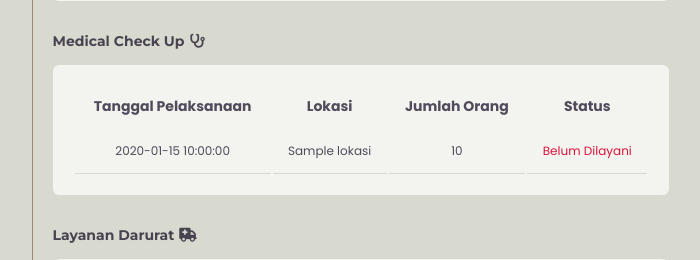
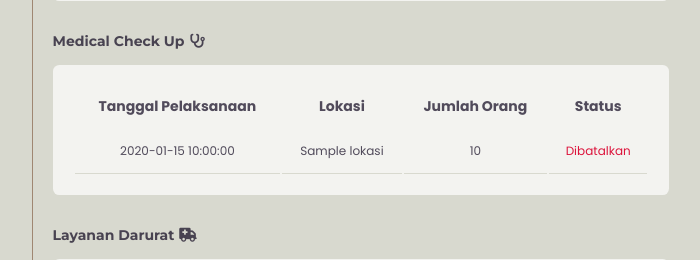
Before and after one commit to AbielB/pearlMedic_PKL, a CodeIgniter 4 app: template app/Views/admin/details_data_perusahaan.php in a window 1280 px wide. Shown: the part 924-1184 px from the top of the page, without its empty margins (217-917 px from the left). Run offline with PHP 8.4 and a stand-in for CodeIgniter, Linux system fonts and the light colour scheme; the template is opened without the code that fills it: most values are stand-ins (such as "Sample title", 1, 10 or a date in 2020); data that the repository does not hold is empty; some libraries are stand-ins or nearby versions.

Commit message:
details fix

```diff
--- a/app/Views/admin/details_data_perusahaan.php
+++ b/app/Views/admin/details_data_perusahaan.php
@@ -141,16 +141,19 @@
 
 
                     <div class="editdelete_profil">
-                        <a href="/admin/EditDataPerusahaan?id=<?php echo $id ?>" class="btn btn-primary edit"><i class="fa-solid fa-user-pen"></i>Edit
+                        <a href="/admin/EditDataPerusahaan?id=<?php echo $id ?>" class="btn btn-primary edit"><i
+                                class="fa-solid fa-user-pen"></i>Edit
                             Profil</a>
-                        <button type="button" class="btn btn-success <?= $btn ?>" onclick="openPopup()"><?php echo $buttonText ?></button>
+                        <button type="button" class="btn btn-success <?= $btn ?>"
+                            onclick="openPopup()"><?php echo $buttonText ?></button>
                     </div>
                     <div class="popup" id="popup">
                         <?= $icon ?>
                         <h2><?php echo $hText ?></h2>
                         <p><?php echo $pText ?></p>
 
-                        <button type="submit" name="edit" id="edit" onclick="changeStatusAkun(<?php echo $id ?>,<?php echo $status ?>)">Ya</button>
+                        <button type="submit" name="edit" id="edit"
+                            onclick="changeStatusAkun(<?php echo $id ?>,<?php echo $status ?>)">Ya</button>
                         <button type="submit" onclick="closePopup()">Batalkan</button>
                     </div>
                     <style>
@@ -239,7 +242,7 @@
                                 <td><?= $medical->tanggal_pelaksanaan ?></td>
                                 <td><?= $medical->lokasi ?></td>
                                 <td><?= $medical->jumlah ?></td>
-                                    <td class="<?= $color ?>">Belum Dilayani</td>
+                                <td class="<?= $color ?>"><?= $status ?></td>
                             </tr>
                             <?php } ?>
                         </tbody>
```
Lines whose indentation alone changed are shown as unchanged.
